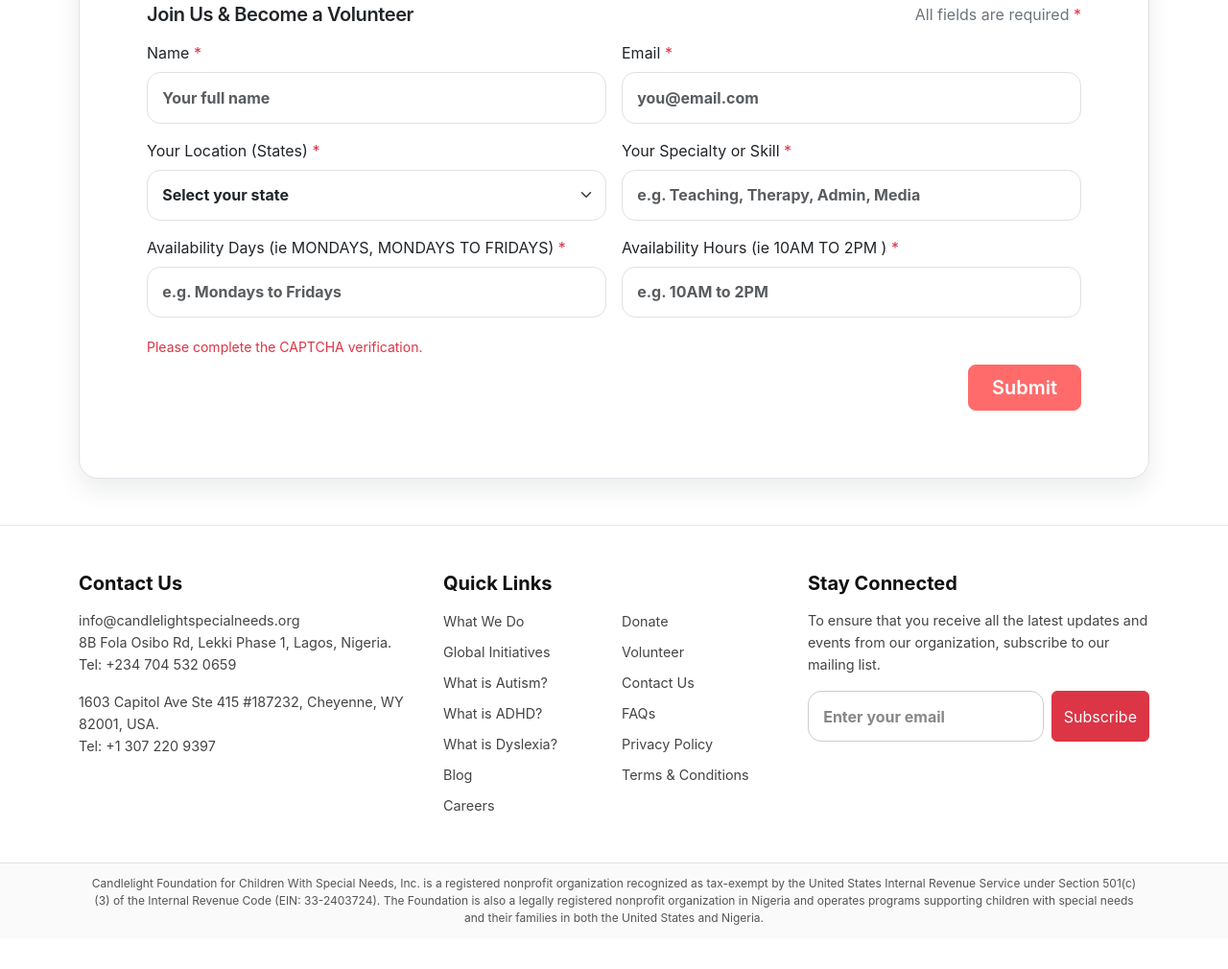
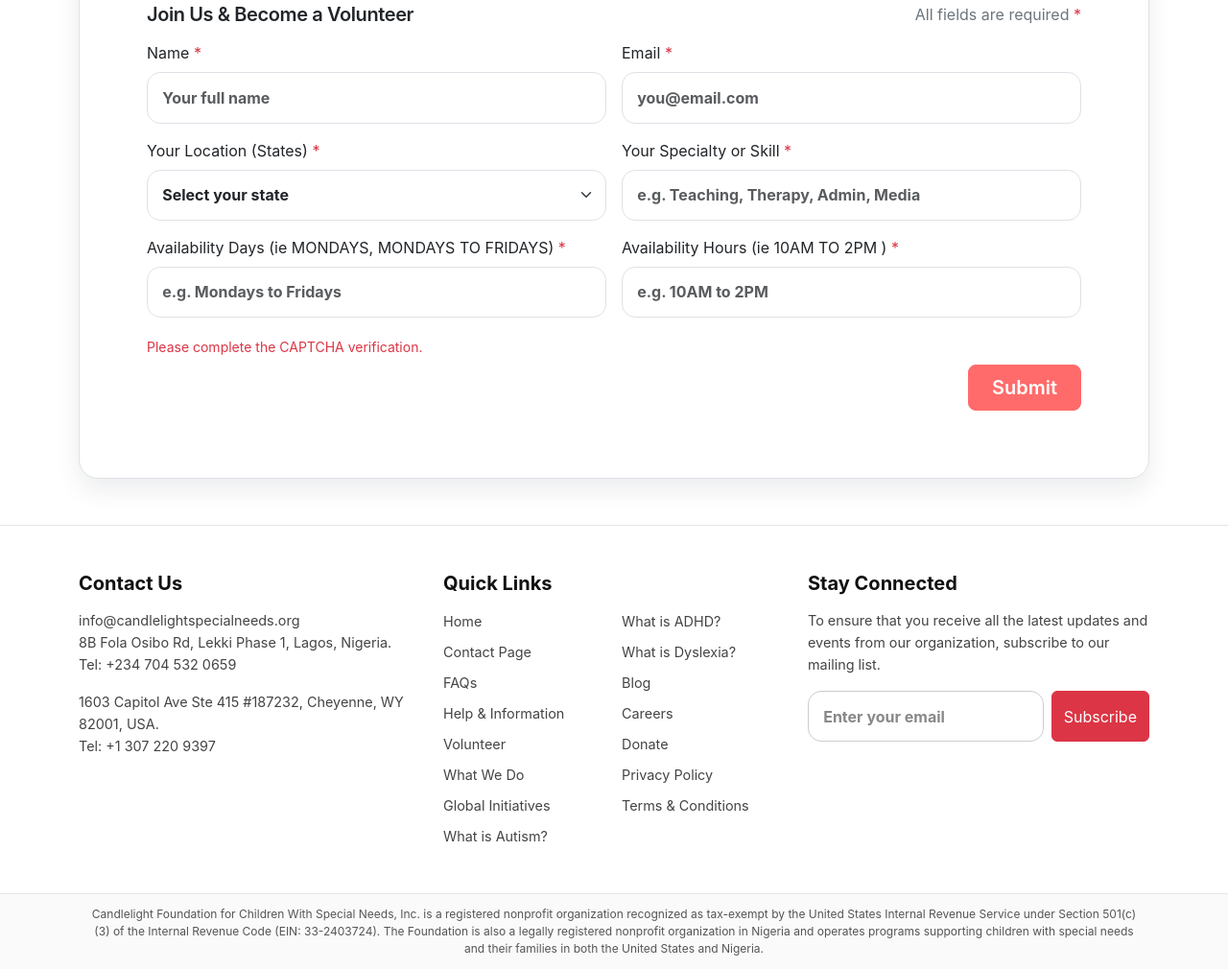
Before and after one commit to falcon752/clsn, a plain HTML site: page volounteer.html in a window 1280 px wide. Shown: the part 402-1412 px from the top of the page at 96% size. Before the commit the page ends 1380 px from the top, so only its background shows below. Drawn offline with nearby package versions, Linux system fonts and the light colour scheme; some packages are replaced by stand-ins of ours; a script that the page names is missing.

Commit message:
quick links

```diff
--- a/volounteer.html
+++ b/volounteer.html
@@ -338,6 +338,11 @@
           <div class="col-lg-4 col-md-6">
             <h5 class="footer-title">Quick Links</h5>
             <ul class="footer-links">
+              <li><a href="index.html">Home</a></li>
+              <li><a href="contact-page.html">Contact Page</a></li>
+              <li><a href="faq.html">FAQs</a></li>
+              <li><a href="help-and-information.html">Help & Information</a></li>
+              <li><a href="volounteer.html">Volunteer</a></li>
               <li><a href="#">What We Do</a></li>
               <li><a href="#">Global Initiatives</a></li>
               <li><a href="#">What is Autism?</a></li>
@@ -346,9 +351,6 @@
               <li><a href="#">Blog</a></li>
               <li><a href="#">Careers</a></li>
               <li><a href="#">Donate</a></li>
-              <li><a href="#">Volunteer</a></li>
-              <li><a href="#">Contact Us</a></li>
-              <li><a href="#">FAQs</a></li>
               <li><a href="#">Privacy Policy</a></li>
               <li><a href="#">Terms & Conditions</a></li>
             </ul>
```
Also changed, not shown: contact-page.html (+5 -3 lines), faq.html (+5 -3 lines), help-and-information.html (+5 -3 lines), index.html (+5 -3 lines).
